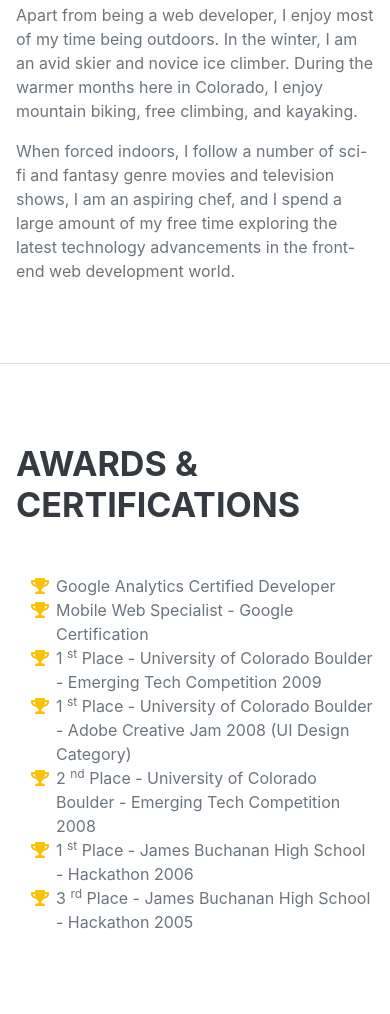
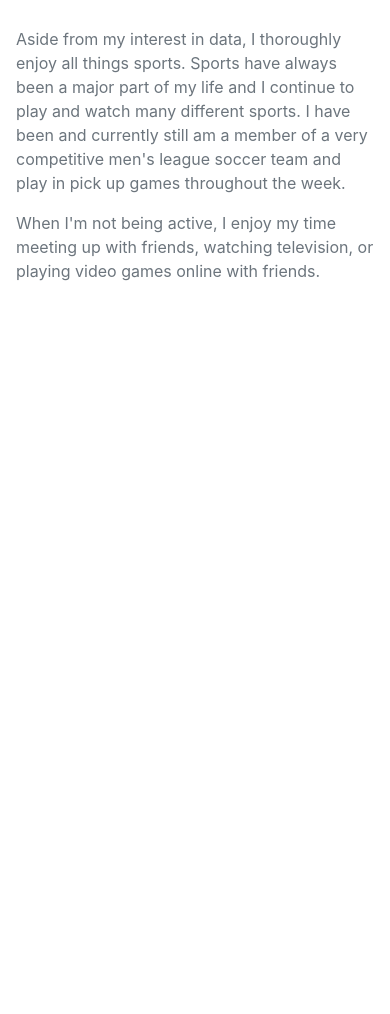
Before and after one commit to ajoneal/ajoneal.github.io, a plain HTML site: page index.html in a window 390 px wide. Shown: the part 4446-5460 px from the top of the page. After the commit the page ends 4809 px from the top, so only its background shows below. Drawn offline with nearby package versions, Linux system fonts and the light colour scheme; a web font is replaced by a local one.

Commit message:
added interests and removed awards

```diff
--- a/index.html
+++ b/index.html
@@ -204,6 +204,7 @@
                             PyTorch
                         </li>
                     </ul>
+                    &nbsp;
                     <div class="subheading mb-3">Modeling and Other skills</div>
                     <ul class="fa-ul mb-0">
                         <li>
@@ -254,55 +255,8 @@
             <section class="resume-section" id="interests">
                 <div class="resume-section-content">
                     <h2 class="mb-5">Interests</h2>
-                    <p>Apart from being a web developer, I enjoy most of my time being outdoors. In the winter, I am an avid skier and novice ice climber. During the warmer months here in Colorado, I enjoy mountain biking, free climbing, and kayaking.</p>
-                    <p class="mb-0">When forced indoors, I follow a number of sci-fi and fantasy genre movies and television shows, I am an aspiring chef, and I spend a large amount of my free time exploring the latest technology advancements in the front-end web development world.</p>
-                </div>
-            </section>
-            <hr class="m-0" />
-            <!-- Awards-->
-            <section class="resume-section" id="awards">
-                <div class="resume-section-content">
-                    <h2 class="mb-5">Awards & Certifications</h2>
-                    <ul class="fa-ul mb-0">
-                        <li>
-                            <span class="fa-li"><i class="fas fa-trophy text-warning"></i></span>
-                            Google Analytics Certified Developer
-                        </li>
-                        <li>
-                            <span class="fa-li"><i class="fas fa-trophy text-warning"></i></span>
-                            Mobile Web Specialist - Google Certification
-                        </li>
-                        <li>
-                            <span class="fa-li"><i class="fas fa-trophy text-warning"></i></span>
-                            1
-                            <sup>st</sup>
-                            Place - University of Colorado Boulder - Emerging Tech Competition 2009
-                        </li>
-                        <li>
-                            <span class="fa-li"><i class="fas fa-trophy text-warning"></i></span>
-                            1
-                            <sup>st</sup>
-                            Place - University of Colorado Boulder - Adobe Creative Jam 2008 (UI Design Category)
-                        </li>
-                        <li>
-                            <span class="fa-li"><i class="fas fa-trophy text-warning"></i></span>
-                            2
-                            <sup>nd</sup>
-                            Place - University of Colorado Boulder - Emerging Tech Competition 2008
-                        </li>
-                        <li>
-                            <span class="fa-li"><i class="fas fa-trophy text-warning"></i></span>
-                            1
-                            <sup>st</sup>
-                            Place - James Buchanan High School - Hackathon 2006
-                        </li>
-                        <li>
-                            <span class="fa-li"><i class="fas fa-trophy text-warning"></i></span>
-                            3
-                            <sup>rd</sup>
-                            Place - James Buchanan High School - Hackathon 2005
-                        </li>
-                    </ul>
+                    <p>Aside from my interest in data, I thoroughly enjoy all things sports.  Sports have always been a major part of my life and I continue to play and watch many different sports.  I have been and currently still am a member of a very competitive men's league soccer team and play in pick up games throughout the week.</p>
+                    <p class="mb-0">When I'm not being active, I enjoy my time meeting up with friends, watching television, or playing video games online with friends.</p>
                 </div>
             </section>
         </div>
```
